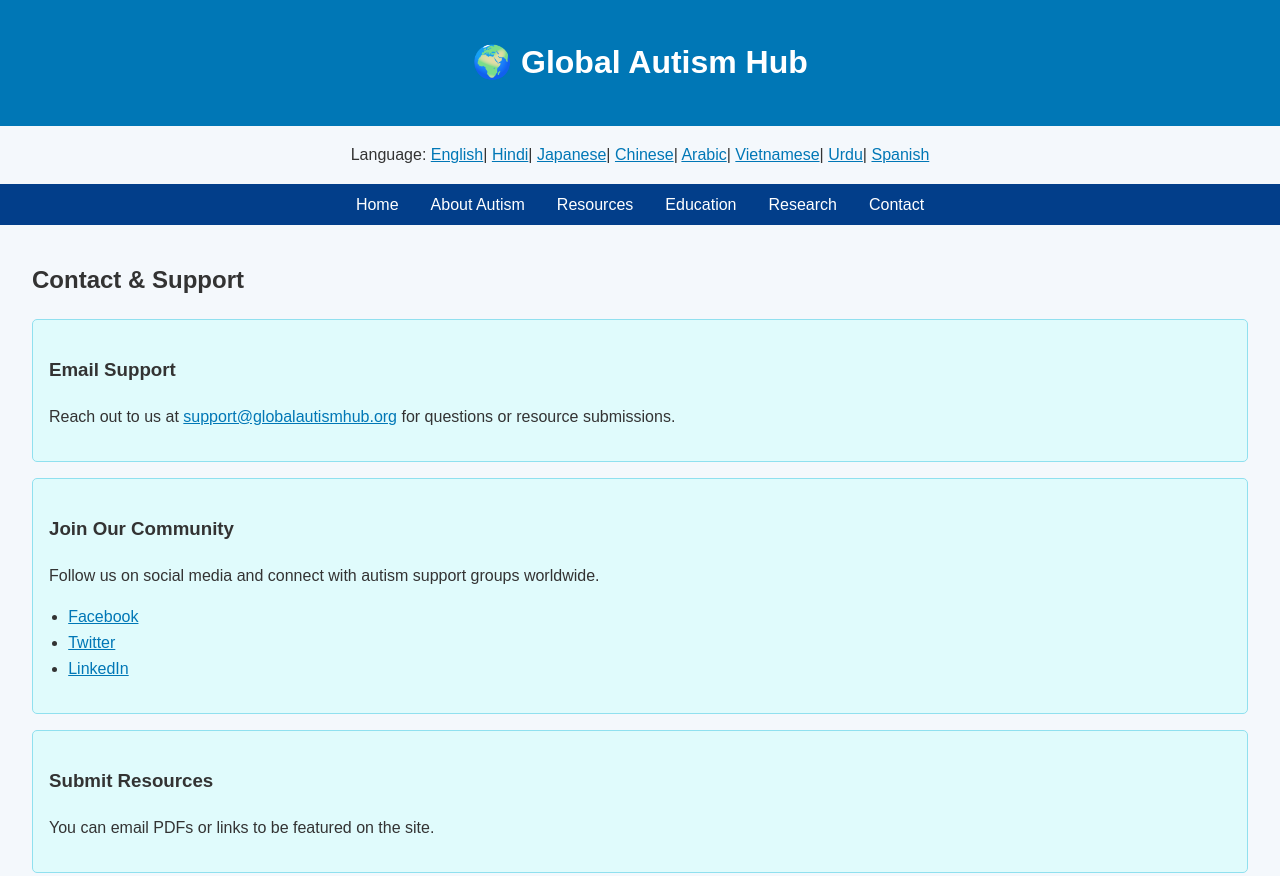
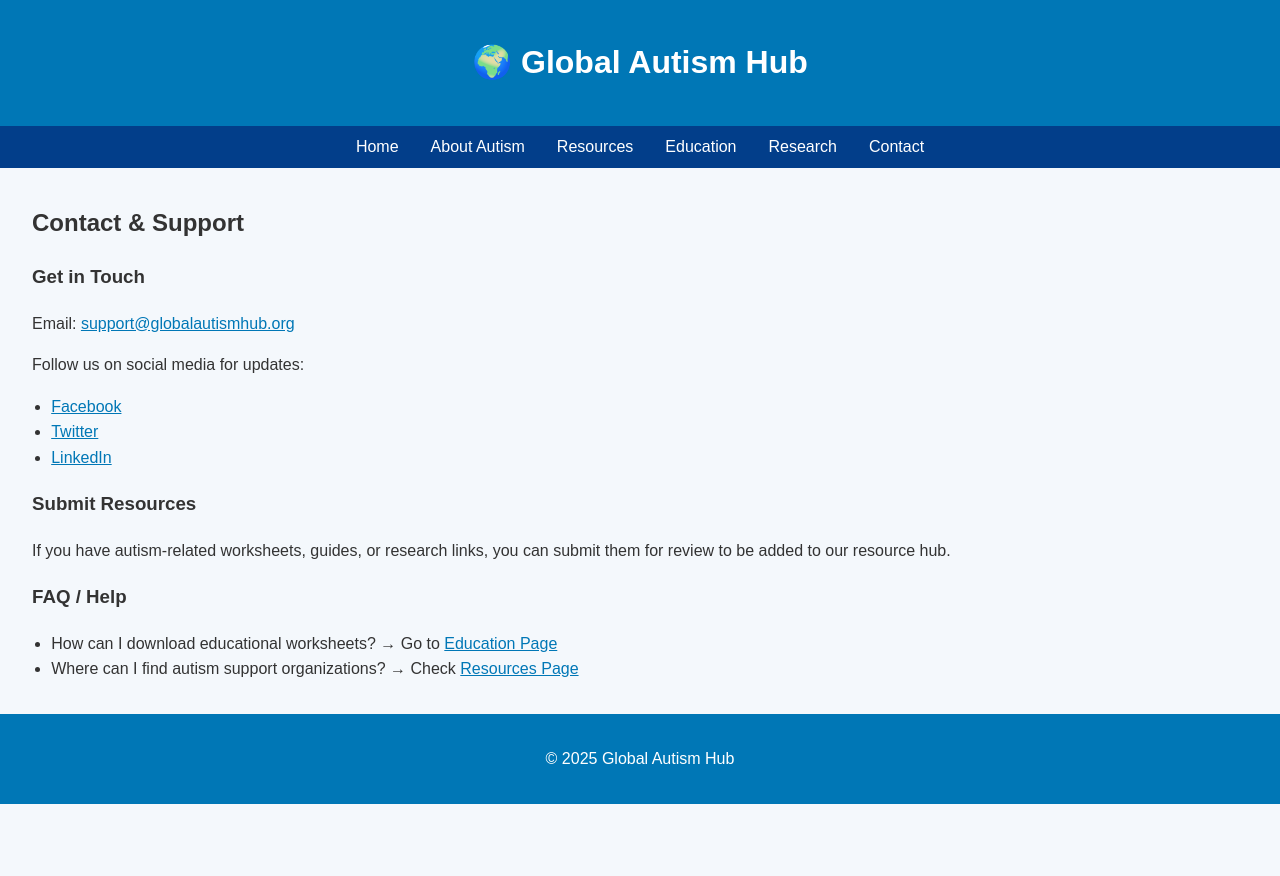
Before and after one commit to divyam-vns/divyamvns.github.io, a plain HTML site: page contact.html in a window 1280 px wide. Shown: the top 876 px of the page. After the commit the page ends 804 px from the top, so only its background shows below. Drawn offline with Linux system fonts and the light colour scheme.

Commit message:
Update contact.html

```diff
--- a/contact.html
+++ b/contact.html
@@ -3,26 +3,16 @@
 <head>
 <meta charset="UTF-8">
 <meta name="viewport" content="width=device-width, initial-scale=1.0">
-<title>Contact - Global Autism Hub</title>
+<title>Contact & Support - Global Autism Hub</title>
+<meta name="description" content="Contact Global Autism Hub for autism support, resource submissions, or inquiries. Connect with autism organizations and the global community.">
+<meta name="keywords" content="autism contact, autism support, submit autism resources, autism help">
 <link rel="stylesheet" href="style.css">
 </head>
 <body>
 
 <header>
-  <h1 id="site-title">🌍 Global Autism Hub</h1>
+  <h1>🌍 Global Autism Hub</h1>
 </header>
-
-<div id="language-switcher">
-  <span>Language: </span>
-  <a href="#" data-lang="en">English</a>|
-  <a href="#" data-lang="hi">Hindi</a>|
-  <a href="#" data-lang="ja">Japanese</a>|
-  <a href="#" data-lang="zh">Chinese</a>|
-  <a href="#" data-lang="ar">Arabic</a>|
-  <a href="#" data-lang="vi">Vietnamese</a>|
-  <a href="#" data-lang="ur">Urdu</a>|
-  <a href="#" data-lang="es">Spanish</a>
-</div>
 
 <nav>
   <a href="index.html">Home</a>
@@ -34,46 +24,37 @@
 </nav>
 
 <main>
-  <h2 id="contact-title">Contact & Support</h2>
+  <h2>Contact & Support</h2>
 
-  <div class="resource-item">
-    <h3>Email Support</h3>
-    <p>Reach out to us at <a href="mailto:support@globalautismhub.org">support@globalautismhub.org</a> for questions or resource submissions.</p>
-  </div>
+  <section>
+    <h3>Get in Touch</h3>
+    <p>Email: <a href="mailto:support@globalautismhub.org">support@globalautismhub.org</a></p>
+    <p>Follow us on social media for updates:</p>
+    <ul>
+      <li><a href="#" target="_blank">Facebook</a></li>
+      <li><a href="#" target="_blank">Twitter</a></li>
+      <li><a href="#" target="_blank">LinkedIn</a></li>
+    </ul>
+  </section>
 
-  <div class="resource-item">
-    <h3>Join Our Community</h3>
-    <p>Follow us on social media and connect with autism support groups worldwide.</p>
+  <section>
+    <h3>Submit Resources</h3>
+    <p>If you have autism-related worksheets, guides, or research links, you can submit them for review to be added to our resource hub.</p>
+  </section>
+
+  <section>
+    <h3>FAQ / Help</h3>
     <ul>
-      <li><a href="https://www.facebook.com" target="_blank">Facebook</a></li>
-      <li><a href="https://www.twitter.com" target="_blank">Twitter</a></li>
-      <li><a href="https://www.linkedin.com" target="_blank">LinkedIn</a></li>
+      <li>How can I download educational worksheets? → Go to <a href="education.html">Education Page</a></li>
+      <li>Where can I find autism support organizations? → Check <a href="resources.html">Resources Page</a></li>
     </ul>
-  </div>
-
-  <div class="resource-item">
-    <h3>Submit Resources</h3>
-    <p>You can email PDFs or links to be featured on the site.</p>
-  </div>
+  </section>
 </main>
 
 <footer>
   <p>&copy; 2025 Global Autism Hub</p>
 </footer>
 
-<script>
-// Multilingual
-const contactTranslations = { en:{contactTitle:"Contact & Support"}, hi:{contactTitle:"संपर्क और सहायता"} };
-const langLinksContact = document.querySelectorAll('#language-switcher a');
-langLinksContact.forEach(link=>{
-  link.addEventListener('click', e=>{
-    e.preventDefault();
-    const lang = link.getAttribute('data-lang');
-    const t = contactTranslations[lang] || contactTranslations['en'];
-    document.getElementById('contact-title').textContent = t.contactTitle;
-  });
-});
-</script>
-
+<script src="script.js"></script>
 </body>
 </html>
```
